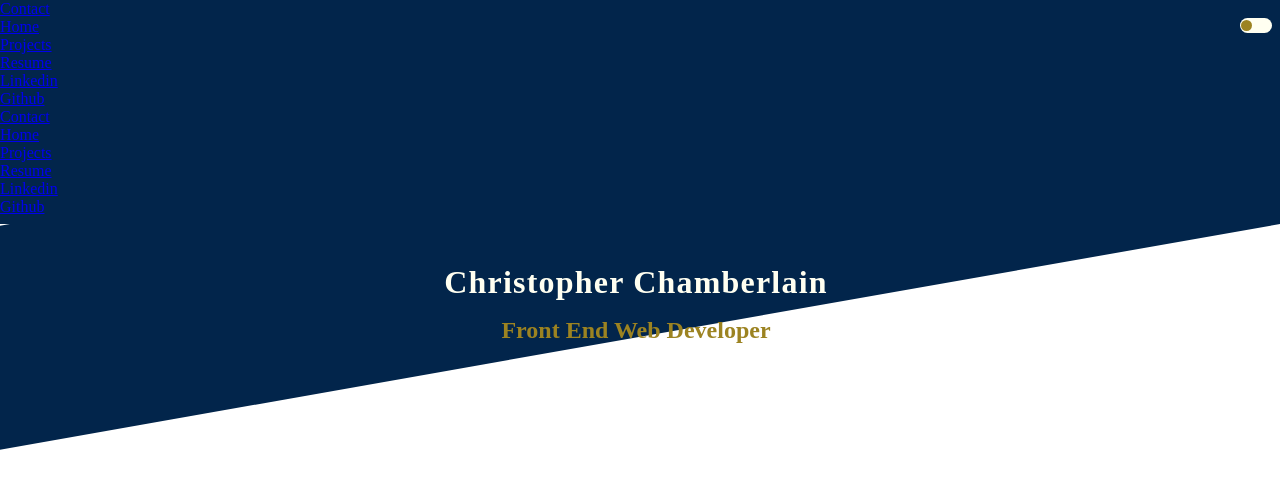
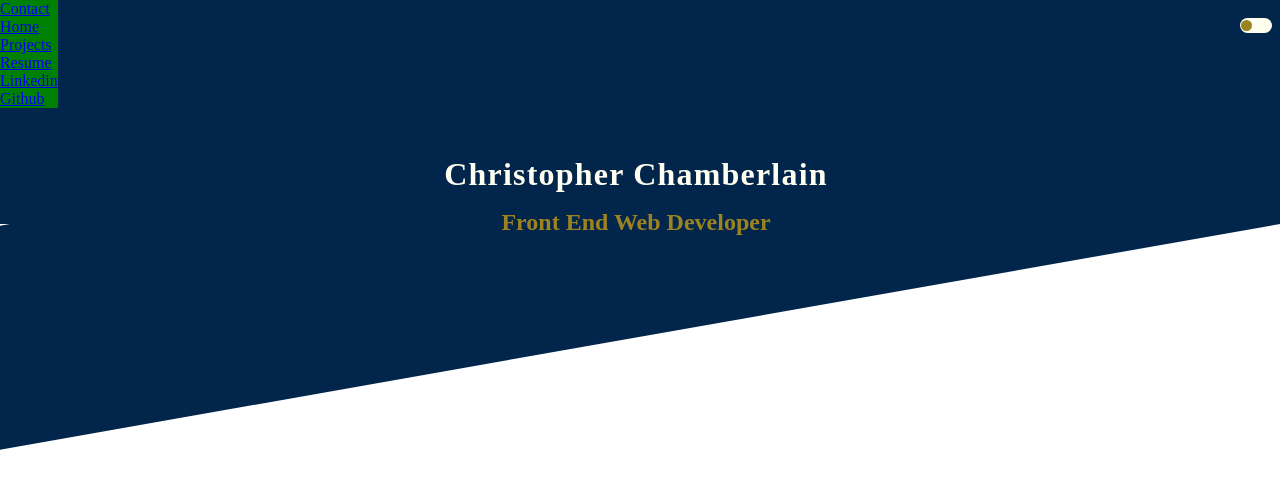
Before and after one commit to AkaraTawng/portfolio-mf-v2, a React (Create React App) app: page / in a window 1280 px wide. Shown: the top 488 px of the page. Built offline with nearby package versions, Linux system fonts and the light colour scheme.

Commit message:
add background color to mobile-nav and navigation. add media query to navigation

```diff
--- a/src/main.css
+++ b/src/main.css
@@ -17,6 +17,28 @@
 #nav-links-container .nav-link {
   text-decoration: none;
   color: #9c8321;
+}
+
+/* write styles for both navs. when finished, make nav folder in layout folder and add new partial for mobile nav and navigation. change path names in places used to match new paths*/
+/* mobile nav */
+.mobile-nav {
+  background-color: orange;
+}
+@media (min-width: 1280px) {
+  .mobile-nav {
+    display: none;
+  }
+}
+
+.navigation {
+  background-color: green;
+  display: none;
+  /* add laptop media mixin to set display to show */
+}
+@media (min-width: 1280px) {
+  .navigation {
+    display: block;
+  }
 }
 
 #header-wrapper {
--- a/src/scss/layout/_nav.scss
+++ b/src/scss/layout/_nav.scss
@@ -19,6 +19,23 @@
     }
 }
 
-// body {
-//     background-color: purple;
-// }
+
+/* write styles for both navs. when finished, make nav folder in layout folder and add new partial for mobile nav and navigation. change path names in places used to match new paths*/
+/* mobile nav */
+.mobile-nav {
+    background-color: orange;
+    @include laptop {
+        display: none;
+    }
+}
+
+
+
+.navigation {
+    background-color: green;
+    display: none;
+    /* add laptop media mixin to set display to show */
+    @include laptop {
+        display: block;
+    }
+}
```
Also changed, not shown: 1 other file (tests, documents, lock files or other folders).
